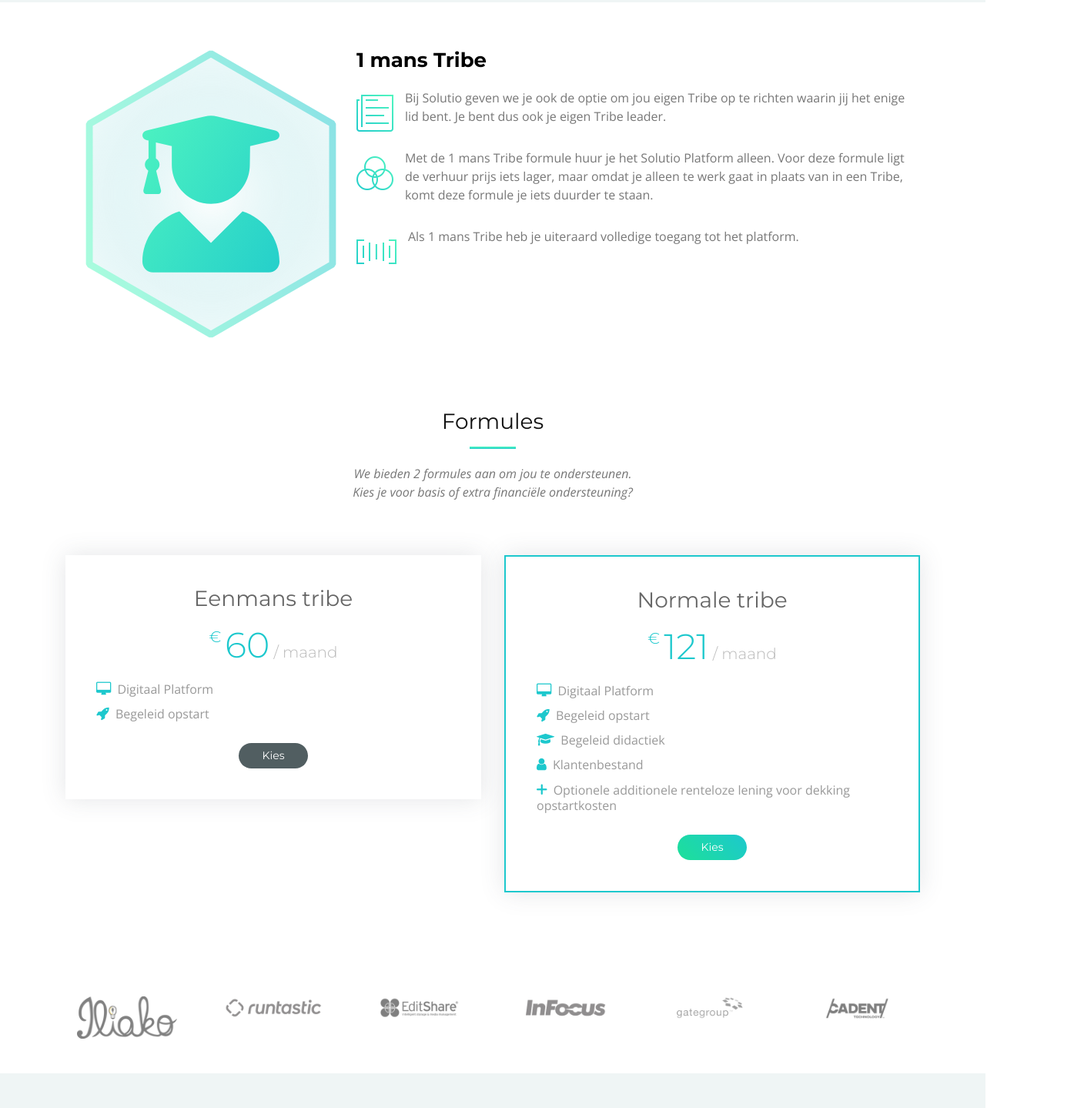
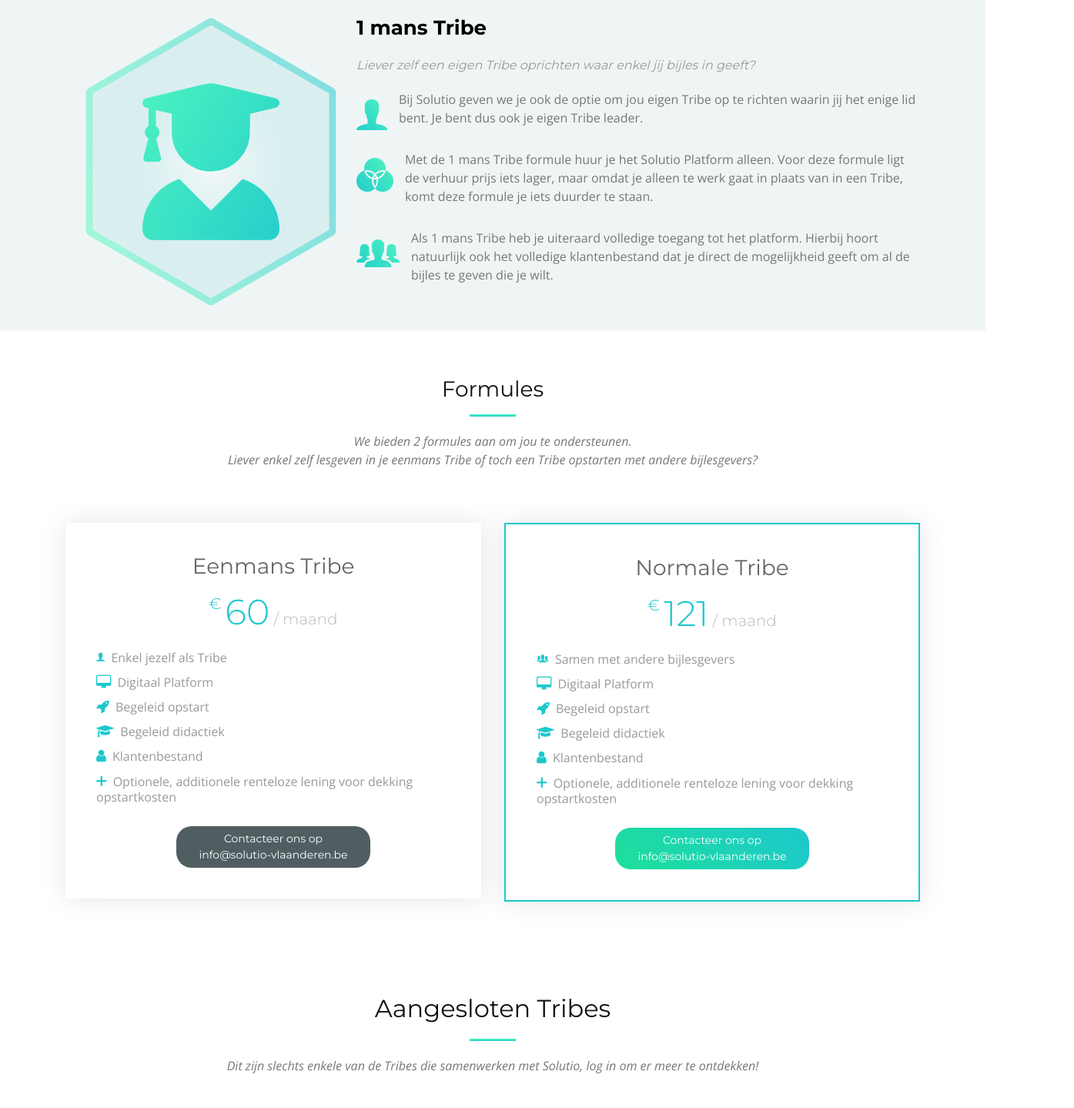
Before and after one commit to matthidm/matthidm.github.io, a plain HTML site: page teacher.html in a window 1280 px wide. Shown: the part 2028-3467 px from the top of the page at 77% size, 1395 px wide, since content can reach past the window. Drawn offline with nearby package versions, Linux system fonts and the light colour scheme; files whose address does not match are found by name.

Commit message:
many fix

```diff
--- a/teacher.html
+++ b/teacher.html
@@ -74,11 +74,11 @@
       </div>
 
       <div class="row">
-        <div class="col-lg-5 about-img" data-aos="fade-left" style="float:right">
+        <div class="col-lg-5 about-img" data-aos="fade-right" style="float:right">
           <img src="img/solutio/badge-friends.svg" alt="">
         </div>
 
-        <div class="col-lg-7 content" data-aos="fade-left" style="float:left">
+        <div class="col-lg-7 content" data-aos="fade-left style="float:left">
           <h2>Word lid van een Tribe!</h2>
           <h3>Liever geen eigen Tribe opstarten maar toch een mooi centje bijverdienen?</h3>
 
@@ -87,13 +87,18 @@
             Op deze manier kan je meteen bijlessen geven zonder de extra administratieve taken als Tribe leader.
             Schrijf je in op het Solutio platform en krijg toegang tot de lijst met Tribes die nog een plekje over hebben.
           </p>
-          <a href="" class="btn-color scrollto" data-aos="fade-left">Schrijf je in!</a>
-
+          <a href="mailto:info@solutio-vlaanderen.be" class="btn-color scrollto" data-aos="fade-left">Contacteer ons op <br> info@solutio-vlaanderen.be</a>
         </div>
       </div>
+  </section>
 
+
+
+    <section id="advanced-features">
+      <div class="features-row" id="support-teacher">
+        <div class="container">
             <div class="row">
-        <div class="col-lg-6 content" data-aos="fade-left" style="float:right">
+              <div class="col-lg-7 content" data-aos="fade-right" style="float:right">
                 <h2>Waarom kiezen voor Solutio?</h2>
                 <!-- <h3>Ook als lid van een Tribe ga je te werk als zelfstandige. Je bent en blijft dus je eigen baas.</h3> -->
                 <p>
@@ -105,34 +110,38 @@
                 <p>
                   Sla de handen in elkaar met je nieuwe Tribe en verover de bijles markt!
                 </p>
-          <a href="" class="btn-color scrollto" data-aos="fade-left">Zoek jouw eerste Tribe!</a>
               </div>
-        <div class="col-lg-6 about-img" data-aos="fade-left" style="float:left">
+              <div class="col-lg-5 about-img" data-aos="fade-left" style="float:left">
                 <img src="img/solutio/badge-student.svg" alt="">
               </div>
             </div>
+          </div>
+        </div>
+      </div>
 
-    </div>
-  </section>
-
-
-
-    <section id="advanced-features">
-
-      <div class="features-row" id="support-teacher">
+      <div class="features-row section-bg" id="support-teacher">
         <div class="container">
           <div class="row">
             <div class="col-12">
               <img class="advanced-feature-img-left img-lin" src="img/solutio/badge-student.svg" alt="">
               <div data-aos="fade-left">
                 <h2>1 mans Tribe</h2>
-                <!-- <h3>Ook als lid van een Tribe ben je zelfstandige!</h3> -->
-                <i class="ion-ios-paper-outline" data-aos="fade-left"></i>
-                <p data-aos="fade-left">Bij Solutio geven we je ook de optie om jou eigen Tribe op te richten waarin jij het enige lid bent. Je bent dus ook je eigen Tribe leader.</p>
-                <i class="ion-ios-color-filter-outline" data-aos="fade-left" data-aos-delay="200"></i>
-                <p data-aos="fade-left" data-aos-delay="200">Met de 1 mans Tribe formule huur je het Solutio Platform alleen. Voor deze formule ligt de verhuur prijs iets lager, maar omdat je alleen te werk gaat in plaats van in een Tribe, komt deze formule je iets duurder te staan.</p>
-                <i class="ion-ios-barcode-outline" data-aos="fade-left" data-aos-delay="400"></i>
-                <p data-aos="fade-left" data-aos-delay="400"> Als 1 mans Tribe heb je uiteraard volledige toegang tot het platform.</p>
+                <h3>Liever zelf een eigen Tribe oprichten waar enkel jij bijles in geeft?</h3>
+                <i class="ion-ios-person" data-aos="fade-left"></i>
+                <p data-aos="fade-left">
+                  Bij Solutio geven we je ook de optie om jou eigen Tribe op te richten waarin jij het enige lid bent.
+                  Je bent dus ook je eigen Tribe leader.
+                </p>
+                <i class="ion-ios-color-filter" data-aos="fade-left" data-aos-delay="200"></i>
+                <p data-aos="fade-left" data-aos-delay="200">
+                  Met de 1 mans Tribe formule huur je het Solutio Platform alleen.
+                  Voor deze formule ligt de verhuur prijs iets lager, maar omdat je alleen te werk gaat in plaats van in een Tribe, komt deze formule je iets duurder te staan.
+                </p>
+                <i class="ion-ios-people" data-aos="fade-left" data-aos-delay="400"></i>
+                <p data-aos="fade-left" data-aos-delay="400">
+                  Als 1 mans Tribe heb je uiteraard volledige toegang tot het platform.
+                  Hierbij hoort natuurlijk ook het volledige klantenbestand dat je direct de mogelijkheid geeft om al de bijles te geven die je wilt.
+                </p>
               </div>
             </div>
           </div>
@@ -147,35 +156,42 @@
         <div class="section-header">
           <h3 class="section-title">Formules</h3>
           <span class="section-divider"></span>
-          <p class="section-description">We bieden 2 formules aan om jou te ondersteunen. <br> Kies je voor basis of extra financiële ondersteuning?</p>
+          <p class="section-description">
+            We bieden 2 formules aan om jou te ondersteunen.
+            <br>
+            Liever enkel zelf lesgeven in je eenmans Tribe of toch een Tribe opstarten met andere bijlesgevers?</p>
         </div>
 
         <div class="row">
-
           <div class="col-lg-6">
             <div class="box" data-aos="fade-up">
-              <h3>Eenmans tribe</h3>
+              <h3>Eenmans Tribe</h3>
               <h4><sup>€ </sup>60<span> / maand</span></h4>
               <ul>
-                <li><i class="fa fa-desktop"></i>  Digitaal Platform</li>
-                <li><i class="fa fa-rocket"></i>  Begeleid opstart </li>
+                <li><i class="ion-ios-person"></i> Enkel jezelf als Tribe</li>
+                <li><i class="fa fa-desktop"></i> Digitaal Platform</li>
+                <li><i class="fa fa-rocket"></i> Begeleid opstart </li>
+                <li><i class="fa fa-graduation-cap"></i> Begeleid didactiek</li>
+                <li><i class="fa fa-user"></i> Klantenbestand</li>
+                <li><i class="ion-plus-round"></i> Optionele, additionele renteloze lening voor dekking opstartkosten</li>
               </ul>
-              <a href="#" class="get-started-btn">Kies</a>
+              <a href="mailto:info@solutio-vlaanderen.be" class="get-started-btn">Contacteer ons op <br> info@solutio-vlaanderen.be</a>
             </div>
           </div>
 
           <div class="col-lg-6">
             <div class="box featured" data-aos="fade-left">
-              <h3>Normale tribe</h3>
+              <h3>Normale Tribe</h3>
               <h4><sup>€ </sup>121<span> / maand</span></h4>
               <ul>
+                <li><i class="ion-ios-people"></i> Samen met andere bijlesgevers</li>
                 <li><i class="fa fa-desktop"></i> Digitaal Platform</li>
                 <li><i class="fa fa-rocket"></i> Begeleid opstart </li>
                 <li><i class="fa fa-graduation-cap"></i> Begeleid didactiek</li>
                 <li><i class="fa fa-user"></i> Klantenbestand</li>
-                <li><i class="ion-plus-round"></i> Optionele additionele renteloze lening voor dekking opstartkosten</li>
+                <li><i class="ion-plus-round"></i> Optionele, additionele renteloze lening voor dekking opstartkosten</li>
               </ul>
-              <a href="#" class="get-started-btn">Kies</a>
+              <a href="mailto:info@solutio-vlaanderen.be" class="get-started-btn">Contacteer ons op <br> info@solutio-vlaanderen.be</a>
             </div>
           </div>
 
@@ -185,33 +201,40 @@
 
     <section id="clients">
       <div class="container">
-
+        <div class="section-header">
+          <h3 class="section-title">Aangesloten Tribes</h3>
+          <span class="section-divider"></span>
+          <p class="section-description">
+            Dit zijn slechts enkele van de Tribes die samenwerken met Solutio, log in om er meer te ontdekken!
+          </p>
+        </div>
         <div class="row">
-
-          <div class="col-md-2">
-            <img src="img/clients/ILIAKO.png" alt=""  data-aos="fade-up">
+          <div class="col-2">
+            <!-- <img src="img/clients/client-3.png" alt=""  data-aos="fade-up"> -->
           </div>
 
-          <div class="col-md-2">
-            <img src="img/clients/client-2.png" alt=""  data-aos="fade-up">
+          <div class="col-2">
+            <!-- <img src="img/clients/client-4.png" alt=""  data-aos="fade-up"> -->
+          </div>
+          <div class="col-2">
+            <a href="https://nl.iliako.be/learn">
+              <img src="img/clients/ILIAKO.png" alt=""  data-aos="fade-up">
+            </a>
           </div>
 
-          <div class="col-md-2">
-            <img src="img/clients/client-3.png" alt=""  data-aos="fade-up">
+          <div class="col-2">
+            <a href="https://www.uvabijlessen.be">
+              <img src="img/clients/uvabijlessen.png" alt=""  data-aos="fade-up">
+            </a>
+
+          </div>
+          <div class="col-2">
+            <!-- <img src="img/clients/client-5.png" alt=""  data-aos="fade-up"> -->
           </div>
 
-          <div class="col-md-2">
-            <img src="img/clients/client-4.png" alt=""  data-aos="fade-up">
+          <div class="col-2">
+            <!-- <img src="img/clients/client-6.png" alt=""  data-aos="fade-up"> -->
           </div>
-
-          <div class="col-md-2">
-            <img src="img/clients/client-5.png" alt=""  data-aos="fade-up">
-          </div>
-
-          <div class="col-md-2">
-            <img src="img/clients/client-6.png" alt=""  data-aos="fade-up">
-          </div>
-
         </div>
       </div>
     </section>
```
Also changed, not shown: student.html (+22 -22 lines), tribe.html (+10 -8 lines). Lines whose indentation alone changed are shown as unchanged.
